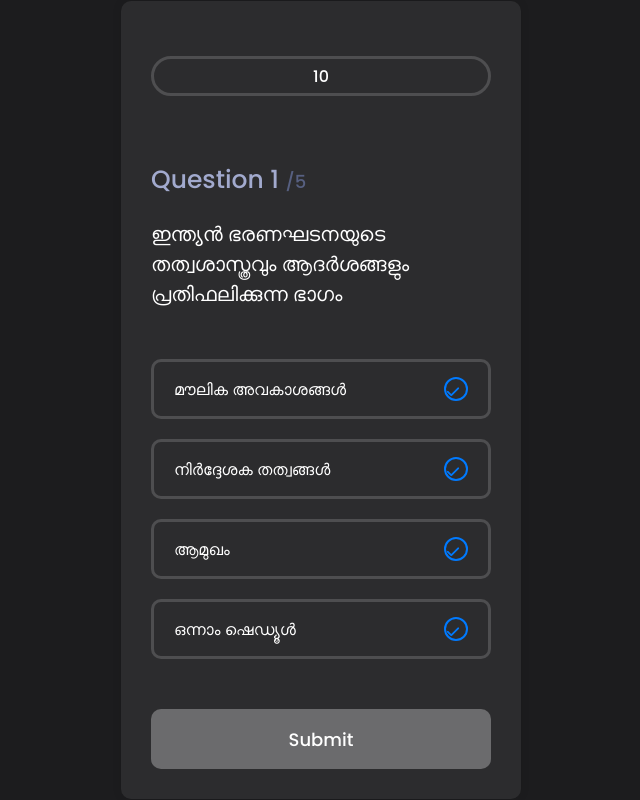
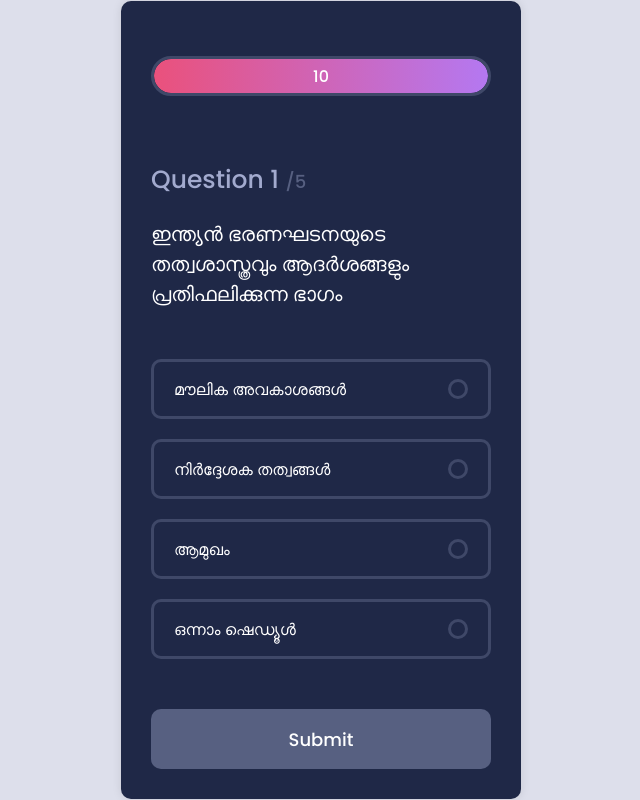
Before and after one commit to nkav96/quiz, a plain HTML site: page index.html in a window 1280 px wide. Both pictures are taken after a click on the button "Start Quiz". Shown: the whole page, without its empty margins (319-959 px from the left). Drawn offline with Linux system fonts and the light colour scheme.

Commit message:
Update style.css

```diff
--- a/style.css
+++ b/style.css
@@ -6,21 +6,18 @@
   box-sizing: border-box;
   font-family: "Poppins", sans-serif;
 }
-
 body {
   min-height: 100vh;
   display: flex;
   align-items: center;
   justify-content: center;
-  background: #1c1c1e; /* Dark background color */
-  color: #fff; /* Light text color */
+  background: #dddfeb;
 }
-
 .container {
   position: relative;
   width: 100%;
   max-width: 400px;
-  background: #2c2c2e; /* Slightly lighter background color */
+  background: #1f2847;
   padding: 30px;
   overflow: hidden;
   border-radius: 10px;
@@ -30,36 +27,32 @@ body {
 .heading {
   text-align: center;
   font-size: 40px;
-  color: #007aff; /* iOS blue color */
+  color: #fff;
   margin-bottom: 50px;
 }
-
 label {
   display: block;
-  font-size: 14px; /* Slightly increased font size */
+  font-size: 12px;
   margin-bottom: 10px;
+  color: #fff;
 }
-
 select {
   width: 100%;
-  padding: 12px;
-  border: 1px solid #4e4e50; /* Light border color */
+  padding: 10px;
+  border: none;
   text-transform: capitalize;
   border-radius: 5px;
   margin-bottom: 20px;
-  background: #2c2c2e;
-  color: #fff;
+  background: #fff;
+  color: #1f2847;
   font-size: 14px;
 }
-
 .start-screen .btn {
   margin-top: 50px;
 }
-
 .hide {
   display: none;
 }
-
 .timer {
   width: 100%;
   height: 100px;
@@ -69,7 +62,6 @@ select {
   flex-direction: column;
   margin-bottom: 30px;
 }
-
 .timer .progress {
   position: relative;
   width: 100%;
@@ -78,13 +70,16 @@ select {
   border-radius: 30px;
   overflow: hidden;
   margin-bottom: 10px;
-  border: 3px solid #4e4e50; /* Light border color */
+  border: 3px solid #3f4868;
 }
-
 .timer .progress .progress-bar {
-  background: linear-gradient(to right, #007aff, #0056b3);
+  width: 100%;
+  height: 100%;
+  border-radius: 30px;
+  overflow: hidden;
+  background: linear-gradient(to right, #ea517c, #b478f1);
+  transition: 1s linear;
 }
-
 .timer .progress .progress-text {
   position: absolute;
   top: 50%;
@@ -101,12 +96,10 @@ select {
   font-weight: 500;
   margin-bottom: 20px;
 }
-
 .question-wrapper .number .total {
   color: #576081;
   font-size: 18px;
 }
-
 .question-wrapper .question {
   color: #fff;
   font-size: 20px;
@@ -120,7 +113,7 @@ select {
   padding: 20px;
   border-radius: 10px;
   color: #fff;
-  border: 3px solid #4e4e50; /* Light border color */
+  border: 3px solid #3f4868;
   display: flex;
   align-items: center;
   justify-content: space-between;
@@ -128,46 +121,44 @@ select {
   cursor: pointer;
   transition: 0.3s linear;
 }
-
 .answer .checkbox {
-  width: 24px;
-  height: 24px;
+  width: 20px;
+  height: 20px;
   border-radius: 50%;
-  border: 2px solid #007aff; /* iOS blue color */
+  border: 3px solid #3f4868;
+  display: flex;
+  align-items: center;
+  justify-content: center;
+  transition: all 0.3s;
 }
-
 .answer .checkbox i {
-  color: #007aff;
-  font-size: 14px;
+  color: #fff;
+  font-size: 10px;
+  opacity: 0;
+  transition: all 0.3s;
 }
-
 .answer:hover:not(.checked) .checkbox,
 .answer.selected .checkbox {
   background-color: #0c80ef;
   border-color: #0c80ef;
 }
-
 .answer.selected .checkbox i {
   opacity: 1;
 }
-
 .answer.correct {
-  border-color: #0cef2a;
+    border-color: #0cef2a;
 }
-
 .answer.wrong {
   border-color: #fc3939;
 }
-
 .question-wrapper,
 .answer-wrapper {
   margin-bottom: 50px;
 }
-
 .btn {
   width: 100%;
   height: 60px;
-  background: #007aff; /* iOS blue color */
+  background: #0c80ef;
   border: none;
   border-radius: 10px;
   color: #fff;
@@ -176,30 +167,26 @@ select {
   cursor: pointer;
   transition: 0.3s linear;
 }
-
 .btn:hover {
-  background: #0056b3; /* Slightly darker blue on hover */
+  background: #0a6bc5;
 }
-
 .btn:disabled {
-  background: #6b6b6d; /* Disabled button color */
+  background: #576081;
   cursor: not-allowed;
 }
-
 .btn.next {
   display: none;
 }
 
 .end-screen .score {
-  color: #007aff;
+  color: #fff;
   font-size: 25px;
   font-weight: 500;
   margin-bottom: 80px;
   text-align: center;
 }
-
 .score .score-text {
-  color: #333;
+  color: #a2aace;
   font-size: 16px;
   font-weight: 500;
   margin-bottom: 120px;
```
